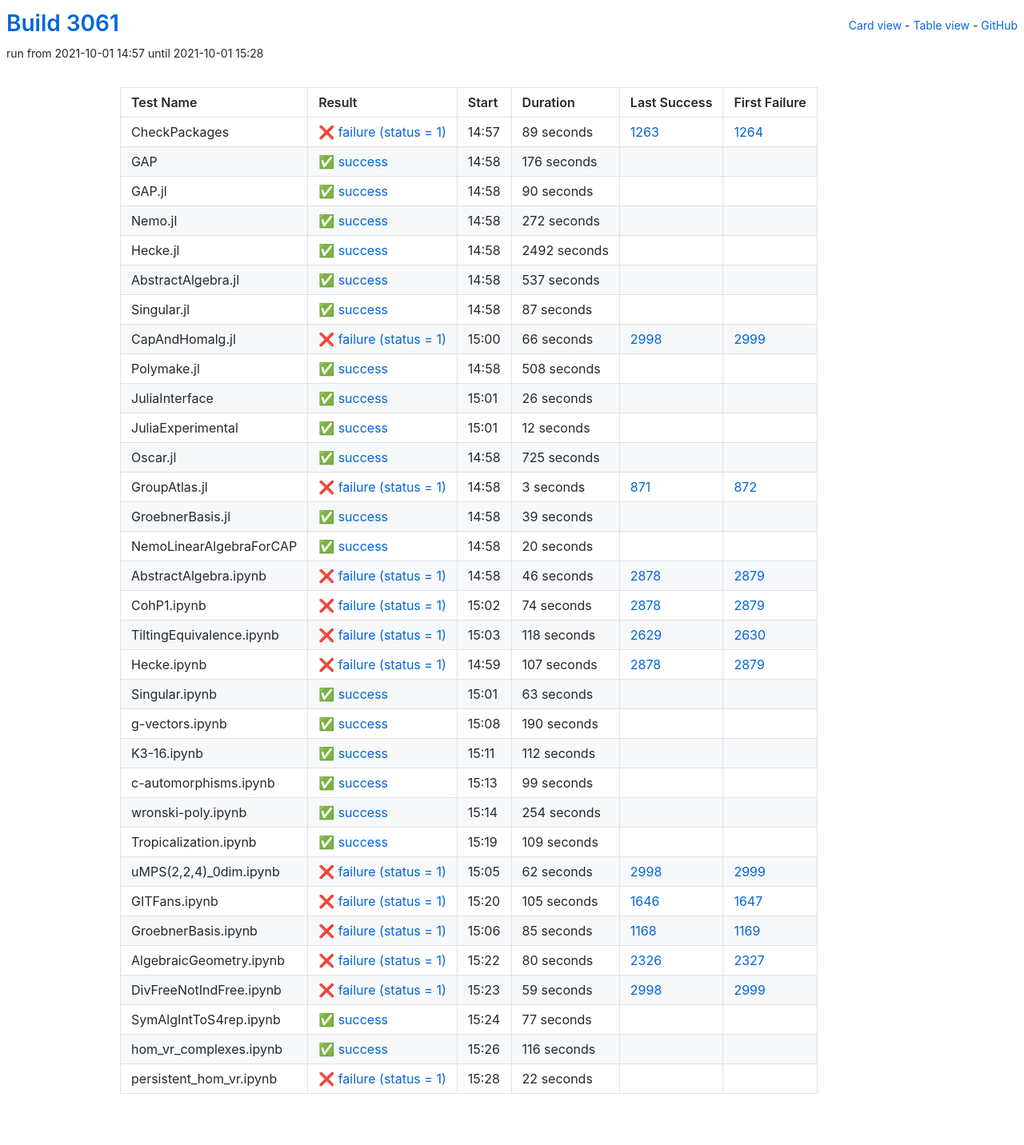
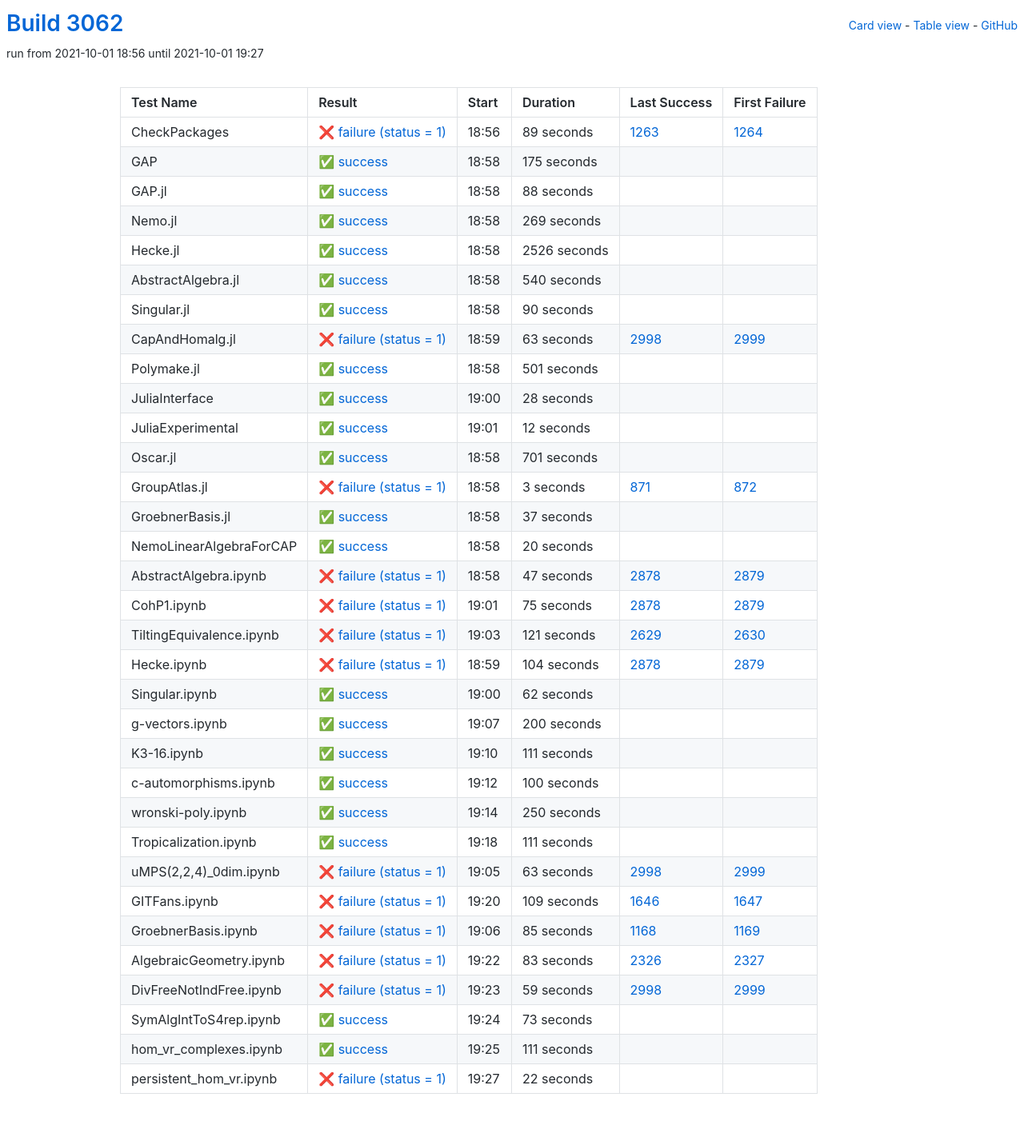
Before and after one commit to oscar-system/oscar-ci-status-stable, a Jekyll site: the page built from table.html, in a window 1280 px wide. Shown: the whole page at 80% size. Built offline with Jekyll 4.4.1, drawn with Linux system fonts in a browser that asks for light colours.

Commit message:
Build #3062

```diff
--- a/_data/ci.yml
+++ b/_data/ci.yml
@@ -1,6 +1,6 @@
 ---
-build: 3061
-build_url: https://oscarci.mathematik.uni-kl.de/job/oscar-stable/3061/
+build: 3062
+build_url: https://oscarci.mathematik.uni-kl.de/job/oscar-stable/3062/
 job: oscar-stable
 organization: oscar-system
 repo: oscar-ci-status-stable
@@ -8,8 +8,8 @@ repourl: https://github.com/oscar-system/oscar-ci-status-stable
 tests:
 - name: CheckPackages
   id: checkpackages
-  log: https://oscarci.mathematik.uni-kl.de/job/oscar-stable/3061/artifact/logs/build-3061/CheckPackages.log
-  start: 2021-10-01 14:57
+  log: https://oscarci.mathematik.uni-kl.de/job/oscar-stable/3062/artifact/logs/build-3062/CheckPackages.log
+  start: 2021-10-01 18:56
   success: false
   exitcode: 1
   status: failure
@@ -20,20 +20,68 @@ tests:
   first_failure_url: https://oscarci.mathematik.uni-kl.de/job/oscar-stable/1264/
 - name: GAP
   id: gap
-  log: https://oscarci.mathematik.uni-kl.de/job/oscar-stable/3061/artifact/logs/build-3061/GAP.log
-  start: 2021-10-01 14:58
+  log: https://oscarci.mathematik.uni-kl.de/job/oscar-stable/3062/artifact/logs/build-3062/GAP.log
+  start: 2021-10-01 18:58
   success: true
   exitcode: 0
   status: success
-  duration: 176
+  duration: 175
   last_success: false
   last_success_url:
   first_failure: false
   first_failure_url:
 - name: GAP.jl
   id: gap-jl
-  log: https://oscarci.mathematik.uni-kl.de/job/oscar-stable/3061/artifact/logs/build-3061/GAP.jl.log
-  start: 2021-10-01 14:58
+  log: https://oscarci.mathematik.uni-kl.de/job/oscar-stable/3062/artifact/logs/build-3062/GAP.jl.log
+  start: 2021-10-01 18:58
+  success: true
+  exitcode: 0
+  status: success
+  duration: 88
+  last_success: false
+  last_success_url:
+  first_failure: false
+  first_failure_url:
+- name: Nemo.jl
+  id: nemo-jl
+  log: https://oscarci.mathematik.uni-kl.de/job/oscar-stable/3062/artifact/logs/build-3062/Nemo.jl.log
+  start: 2021-10-01 18:58
+  success: true
+  exitcode: 0
+  status: success
+  duration: 269
+  last_success: false
+  last_success_url:
+  first_failure: false
+  first_failure_url:
+- name: Hecke.jl
+  id: hecke-jl
+  log: https://oscarci.mathematik.uni-kl.de/job/oscar-stable/3062/artifact/logs/build-3062/Hecke.jl.log
+  start: 2021-10-01 18:58
+  success: true
+  exitcode: 0
+  status: success
+  duration: 2526
+  last_success: false
+  last_success_url:
+  first_failure: false
+  first_failure_url:
+- name: AbstractAlgebra.jl
+  id: abstractalgebra-jl
+  log: https://oscarci.mathematik.uni-kl.de/job/oscar-stable/3062/artifact/logs/build-3062/AbstractAlgebra.jl.log
+  start: 2021-10-01 18:58
+  success: true
+  exitcode: 0
+  status: success
+  duration: 540
+  last_success: false
+  last_success_url:
+  first_failure: false
+  first_failure_url:
+- name: Singular.jl
+  id: singular-jl
+  log: https://oscarci.mathematik.uni-kl.de/job/oscar-stable/3062/artifact/logs/build-3062/Singular.jl.log
+  start: 2021-10-01 18:58
   success: true
   exitcode: 0
   status: success
@@ -42,94 +90,46 @@ tests:
   last_success_url:
   first_failure: false
   first_failure_url:
-- name: Nemo.jl
-  id: nemo-jl
-  log: https://oscarci.mathematik.uni-kl.de/job/oscar-stable/3061/artifact/logs/build-3061/Nemo.jl.log
-  start: 2021-10-01 14:58
-  success: true
-  exitcode: 0
-  status: success
-  duration: 272
-  last_success: false
-  last_success_url:
-  first_failure: false
-  first_failure_url:
-- name: Hecke.jl
-  id: hecke-jl
-  log: https://oscarci.mathematik.uni-kl.de/job/oscar-stable/3061/artifact/logs/build-3061/Hecke.jl.log
-  start: 2021-10-01 14:58
-  success: true
-  exitcode: 0
-  status: success
-  duration: 2492
-  last_success: false
-  last_success_url:
-  first_failure: false
-  first_failure_url:
-- name: AbstractAlgebra.jl
-  id: abstractalgebra-jl
-  log: https://oscarci.mathematik.uni-kl.de/job/oscar-stable/3061/artifact/logs/build-3061/AbstractAlgebra.jl.log
-  start: 2021-10-01 14:58
-  success: true
-  exitcode: 0
-  status: success
-  duration: 537
-  last_success: false
-  last_success_url:
-  first_failure: false
-  first_failure_url:
-- name: Singular.jl
-  id: singular-jl
-  log: https://oscarci.mathematik.uni-kl.de/job/oscar-stable/3061/artifact/logs/build-3061/Singular.jl.log
-  start: 2021-10-01 14:58
-  success: true
-  exitcode: 0
-  status: success
-  duration: 87
-  last_success: false
-  last_success_url:
-  first_failure: false
-  first_failure_url:
 - name: CapAndHomalg.jl
   id: capandhomalg-jl
-  log: https://oscarci.mathematik.uni-kl.de/job/oscar-stable/3061/artifact/logs/build-3061/CapAndHomalg.jl.log
-  start: 2021-10-01 15:00
+  log: https://oscarci.mathematik.uni-kl.de/job/oscar-stable/3062/artifact/logs/build-3062/CapAndHomalg.jl.log
+  start: 2021-10-01 18:59
   success: false
   exitcode: 1
   status: failure
-  duration: 66
+  duration: 63
   last_success: 2998
   last_success_url: https://oscarci.mathematik.uni-kl.de/job/oscar-stable/2998/
   first_failure: 2999
   first_failure_url: https://oscarci.mathematik.uni-kl.de/job/oscar-stable/2999/
 - name: Polymake.jl
   id: polymake-jl
-  log: https://oscarci.mathematik.uni-kl.de/job/oscar-stable/3061/artifact/logs/build-3061/Polymake.jl.log
-  start: 2021-10-01 14:58
+  log: https://oscarci.mathematik.uni-kl.de/job/oscar-stable/3062/artifact/logs/build-3062/Polymake.jl.log
+  start: 2021-10-01 18:58
   success: true
   exitcode: 0
   status: success
-  duration: 508
+  duration: 501
   last_success: false
   last_success_url:
   first_failure: false
   first_failure_url:
 - name: JuliaInterface
   id: juliainterface
-  log: https://oscarci.mathematik.uni-kl.de/job/oscar-stable/3061/artifact/logs/build-3061/JuliaInterface.log
-  start: 2021-10-01 15:01
+  log: https://oscarci.mathematik.uni-kl.de/job/oscar-stable/3062/artifact/logs/build-3062/JuliaInterface.log
+  start: 2021-10-01 19:00
   success: true
   exitcode: 0
   status: success
-  duration: 26
+  duration: 28
   last_success: false
   last_success_url:
   first_failure: false
   first_failure_url:
 - name: JuliaExperimental
   id: juliaexperimental
-  log: https://oscarci.mathematik.uni-kl.de/job/oscar-stable/3061/artifact/logs/build-3061/JuliaExperimental.log
-  start: 2021-10-01 15:01
+  log: https://oscarci.mathematik.uni-kl.de/job/oscar-stable/3062/artifact/logs/build-3062/JuliaExperimental.log
+  start: 2021-10-01 19:01
   success: true
   exitcode: 0
   status: success
@@ -140,20 +140,20 @@ tests:
   first_failure_url:
 - name: Oscar.jl
   id: oscar-jl
-  log: https://oscarci.mathematik.uni-kl.de/job/oscar-stable/3061/artifact/logs/build-3061/Oscar.jl.log
-  start: 2021-10-01 14:58
+  log: https://oscarci.mathematik.uni-kl.de/job/oscar-stable/3062/artifact/logs/build-3062/Oscar.jl.log
+  start: 2021-10-01 18:58
   success: true
   exitcode: 0
   status: success
-  duration: 725
+  duration: 701
   last_success: false
   last_success_url:
   first_failure: false
   first_failure_url:
 - name: GroupAtlas.jl
   id: groupatlas-jl
-  log: https://oscarci.mathematik.uni-kl.de/job/oscar-stable/3061/artifact/logs/build-3061/GroupAtlas.jl.log
-  start: 2021-10-01 14:58
+  log: https://oscarci.mathematik.uni-kl.de/job/oscar-stable/3062/artifact/logs/build-3062/GroupAtlas.jl.log
+  start: 2021-10-01 18:58
   success: false
   exitcode: 1
   status: failure
@@ -164,20 +164,20 @@ tests:
   first_failure_url: https://oscarci.mathematik.uni-kl.de/job/oscar-stable/872/
 - name: GroebnerBasis.jl
   id: groebnerbasis-jl
-  log: https://oscarci.mathematik.uni-kl.de/job/oscar-stable/3061/artifact/logs/build-3061/GroebnerBasis.jl.log
-  start: 2021-10-01 14:58
+  log: https://oscarci.mathematik.uni-kl.de/job/oscar-stable/3062/artifact/logs/build-3062/GroebnerBasis.jl.log
+  start: 2021-10-01 18:58
   success: true
   exitcode: 0
   status: success
-  duration: 39
+  duration: 37
   last_success: false
   last_success_url:
   first_failure: false
   first_failure_url:
 - name: NemoLinearAlgebraForCAP
   id: nemolinearalgebraforcap
-  log: https://oscarci.mathematik.uni-kl.de/job/oscar-stable/3061/artifact/logs/build-3061/NemoLinearAlgebraForCAP.log
-  start: 2021-10-01 14:58
+  log: https://oscarci.mathematik.uni-kl.de/job/oscar-stable/3062/artifact/logs/build-3062/NemoLinearAlgebraForCAP.log
+  start: 2021-10-01 18:58
   success: true
   exitcode: 0
   status: success
@@ -188,152 +188,152 @@ tests:
   first_failure_url:
 - name: AbstractAlgebra.ipynb
   id: abstractalgebra-ipynb
-  log: https://oscarci.mathematik.uni-kl.de/job/oscar-stable/3061/artifact/logs/build-3061/AbstractAlgebra.ipynb.log
-  start: 2021-10-01 14:58
+  log: https://oscarci.mathematik.uni-kl.de/job/oscar-stable/3062/artifact/logs/build-3062/AbstractAlgebra.ipynb.log
+  start: 2021-10-01 18:58
   success: false
   exitcode: 1
   status: failure
-  duration: 46
+  duration: 47
   last_success: 2878
   last_success_url: https://oscarci.mathematik.uni-kl.de/job/oscar-stable/2878/
   first_failure: 2879
   first_failure_url: https://oscarci.mathematik.uni-kl.de/job/oscar-stable/2879/
 - name: CohP1.ipynb
   id: cohp1-ipynb
-  log: https://oscarci.mathematik.uni-kl.de/job/oscar-stable/3061/artifact/logs/build-3061/CohP1.ipynb.log
-  start: 2021-10-01 15:02
+  log: https://oscarci.mathematik.uni-kl.de/job/oscar-stable/3062/artifact/logs/build-3062/CohP1.ipynb.log
+  start: 2021-10-01 19:01
   success: false
   exitcode: 1
   status: failure
-  duration: 74
+  duration: 75
   last_success: 2878
   last_success_url: https://oscarci.mathematik.uni-kl.de/job/oscar-stable/2878/
   first_failure: 2879
   first_failure_url: https://oscarci.mathematik.uni-kl.de/job/oscar-stable/2879/
 - name: TiltingEquivalence.ipynb
   id: tiltingequivalence-ipynb
-  log: https://oscarci.mathematik.uni-kl.de/job/oscar-stable/3061/artifact/logs/build-3061/TiltingEquivalence.ipynb.log
-  start: 2021-10-01 15:03
+  log: https://oscarci.mathematik.uni-kl.de/job/oscar-stable/3062/artifact/logs/build-3062/TiltingEquivalence.ipynb.log
+  start: 2021-10-01 19:03
   success: false
   exitcode: 1
   status: failure
-  duration: 118
+  duration: 121
   last_success: 2629
   last_success_url: https://oscarci.mathematik.uni-kl.de/job/oscar-stable/2629/
   first_failure: 2630
   first_failure_url: https://oscarci.mathematik.uni-kl.de/job/oscar-stable/2630/
 - name: Hecke.ipynb
   id: hecke-ipynb
-  log: https://oscarci.mathematik.uni-kl.de/job/oscar-stable/3061/artifact/logs/build-3061/Hecke.ipynb.log
-  start: 2021-10-01 14:59
+  log: https://oscarci.mathematik.uni-kl.de/job/oscar-stable/3062/artifact/logs/build-3062/Hecke.ipynb.log
+  start: 2021-10-01 18:59
   success: false
   exitcode: 1
   status: failure
-  duration: 107
+  duration: 104
   last_success: 2878
   last_success_url: https://oscarci.mathematik.uni-kl.de/job/oscar-stable/2878/
   first_failure: 2879
   first_failure_url: https://oscarci.mathematik.uni-kl.de/job/oscar-stable/2879/
 - name: Singular.ipynb
   id: singular-ipynb
-  log: https://oscarci.mathematik.uni-kl.de/job/oscar-stable/3061/artifact/logs/build-3061/Singular.ipynb.log
-  start: 2021-10-01 15:01
+  log: https://oscarci.mathematik.uni-kl.de/job/oscar-stable/3062/artifact/logs/build-3062/Singular.ipynb.log
+  start: 2021-10-01 19:00
   success: true
   exitcode: 0
   status: success
-  duration: 63
+  duration: 62
   last_success: false
   last_success_url:
   first_failure: false
   first_failure_url:
 - name: g-vectors.ipynb
   id: g-vectors-ipynb
-  log: https://oscarci.mathematik.uni-kl.de/job/oscar-stable/3061/artifact/logs/build-3061/g-vectors.ipynb.log
-  start: 2021-10-01 15:08
+  log: https://oscarci.mathematik.uni-kl.de/job/oscar-stable/3062/artifact/logs/build-3062/g-vectors.ipynb.log
+  start: 2021-10-01 19:07
   success: true
   exitcode: 0
   status: success
-  duration: 190
+  duration: 200
   last_success: false
   last_success_url:
   first_failure: false
   first_failure_url:
 - name: K3-16.ipynb
   id: k3-16-ipynb
-  log: https://oscarci.mathematik.uni-kl.de/job/oscar-stable/3061/artifact/logs/build-3061/K3-16.ipynb.log
-  start: 2021-10-01 15:11
+  log: https://oscarci.mathematik.uni-kl.de/job/oscar-stable/3062/artifact/logs/build-3062/K3-16.ipynb.log
+  start: 2021-10-01 19:10
   success: true
   exitcode: 0
   status: success
-  duration: 112
+  duration: 111
   last_success: false
   last_success_url:
   first_failure: false
   first_failure_url:
 - name: c-automorphisms.ipynb
   id: c-automorphisms-ipynb
-  log: https://oscarci.mathematik.uni-kl.de/job/oscar-stable/3061/artifact/logs/build-3061/c-automorphisms.ipynb.log
-  start: 2021-10-01 15:13
+  log: https://oscarci.mathematik.uni-kl.de/job/oscar-stable/3062/artifact/logs/build-3062/c-automorphisms.ipynb.log
+  start: 2021-10-01 19:12
   success: true
   exitcode: 0
   status: success
-  duration: 99
+  duration: 100
   last_success: false
   last_success_url:
   first_failure: false
   first_failure_url:
 - name: wronski-poly.ipynb
   id: wronski-poly-ipynb
-  log: https://oscarci.mathematik.uni-kl.de/job/oscar-stable/3061/artifact/logs/build-3061/wronski-poly.ipynb.log
-  start: 2021-10-01 15:14
+  log: https://oscarci.mathematik.uni-kl.de/job/oscar-stable/3062/artifact/logs/build-3062/wronski-poly.ipynb.log
+  start: 2021-10-01 19:14
   success: true
   exitcode: 0
   status: success
-  duration: 254
+  duration: 250
   last_success: false
   last_success_url:
   first_failure: false
   first_failure_url:
 - name: Tropicalization.ipynb
   id: tropicalization-ipynb
-  log: https://oscarci.mathematik.uni-kl.de/job/oscar-stable/3061/artifact/logs/build-3061/Tropicalization.ipynb.log
-  start: 2021-10-01 15:19
+  log: https://oscarci.mathematik.uni-kl.de/job/oscar-stable/3062/artifact/logs/build-3062/Tropicalization.ipynb.log
+  start: 2021-10-01 19:18
   success: true
   exitcode: 0
   status: success
-  duration: 109
+  duration: 111
   last_success: false
   last_success_url:
   first_failure: false
   first_failure_url:
 - name: uMPS(2,2,4)_0dim.ipynb
   id: umps-2-2-4-0dim-ipynb
-  log: https://oscarci.mathematik.uni-kl.de/job/oscar-stable/3061/artifact/logs/build-3061/uMPS-2-2-4-_0dim.ipynb.log
-  start: 2021-10-01 15:05
+  log: https://oscarci.mathematik.uni-kl.de/job/oscar-stable/3062/artifact/logs/build-3062/uMPS-2-2-4-_0dim.ipynb.log
+  start: 2021-10-01 19:05
   success: false
   exitcode: 1
   status: failure
-  duration: 62
+  duration: 63
   last_success: 2998
   last_success_url: https://oscarci.mathematik.uni-kl.de/job/oscar-stable/2998/
   first_failure: 2999
   first_failure_url: https://oscarci.mathematik.uni-kl.de/job/oscar-stable/2999/
 - name: GITFans.ipynb
   id: gitfans-ipynb
-  log: https://oscarci.mathematik.uni-kl.de/job/oscar-stable/3061/artifact/logs/build-3061/GITFans.ipynb.log
-  start: 2021-10-01 15:20
+  log: https://oscarci.mathematik.uni-kl.de/job/oscar-stable/3062/artifact/logs/build-3062/GITFans.ipynb.log
+  start: 2021-10-01 19:20
   success: false
   exitcode: 1
   status: failure
-  duration: 105
+  duration: 109
   last_success: 1646
   last_success_url: https://oscarci.mathematik.uni-kl.de/job/oscar-stable/1646/
   first_failure: 1647
   first_failure_url: https://oscarci.mathematik.uni-kl.de/job/oscar-stable/1647/
 - name: GroebnerBasis.ipynb
   id: groebnerbasis-ipynb
-  log: https://oscarci.mathematik.uni-kl.de/job/oscar-stable/3061/artifact/logs/build-3061/GroebnerBasis.ipynb.log
-  start: 2021-10-01 15:06
+  log: https://oscarci.mathematik.uni-kl.de/job/oscar-stable/3062/artifact/logs/build-3062/GroebnerBasis.ipynb.log
+  start: 2021-10-01 19:06
   success: false
   exitcode: 1
   status: failure
@@ -344,20 +344,20 @@ tests:
   first_failure_url: https://oscarci.mathematik.uni-kl.de/job/oscar-stable/1169/
 - name: AlgebraicGeometry.ipynb
   id: algebraicgeometry-ipynb
-  log: https://oscarci.mathematik.uni-kl.de/job/oscar-stable/3061/artifact/logs/build-3061/AlgebraicGeometry.ipynb.log
-  start: 2021-10-01 15:22
+  log: https://oscarci.mathematik.uni-kl.de/job/oscar-stable/3062/artifact/logs/build-3062/AlgebraicGeometry.ipynb.log
+  start: 2021-10-01 19:22
   success: false
   exitcode: 1
   status: failure
-  duration: 80
+  duration: 83
   last_success: 2326
   last_success_url: https://oscarci.mathematik.uni-kl.de/job/oscar-stable/2326/
   first_failure: 2327
   first_failure_url: https://oscarci.mathematik.uni-kl.de/job/oscar-stable/2327/
 - name: DivFreeNotIndFree.ipynb
   id: divfreenotindfree-ipynb
-  log: https://oscarci.mathematik.uni-kl.de/job/oscar-stable/3061/artifact/logs/build-3061/DivFreeNotIndFree.ipynb.log
-  start: 2021-10-01 15:23
+  log: https://oscarci.mathematik.uni-kl.de/job/oscar-stable/3062/artifact/logs/build-3062/DivFreeNotIndFree.ipynb.log
+  start: 2021-10-01 19:23
   success: false
   exitcode: 1
   status: failure
@@ -368,32 +368,32 @@ tests:
   first_failure_url: https://oscarci.mathematik.uni-kl.de/job/oscar-stable/2999/
 - name: SymAlgIntToS4rep.ipynb
   id: symalginttos4rep-ipynb
-  log: https://oscarci.mathematik.uni-kl.de/job/oscar-stable/3061/artifact/logs/build-3061/SymAlgIntToS4rep.ipynb.log
-  start: 2021-10-01 15:24
+  log: https://oscarci.mathematik.uni-kl.de/job/oscar-stable/3062/artifact/logs/build-3062/SymAlgIntToS4rep.ipynb.log
+  start: 2021-10-01 19:24
   success: true
   exitcode: 0
   status: success
-  duration: 77
+  duration: 73
   last_success: false
   last_success_url:
   first_failure: false
   first_failure_url:
 - name: hom_vr_complexes.ipynb
   id: hom-vr-complexes-ipynb
-  log: https://oscarci.mathematik.uni-kl.de/job/oscar-stable/3061/artifact/logs/build-3061/hom_vr_complexes.ipynb.log
-  start: 2021-10-01 15:26
+  log: https://oscarci.mathematik.uni-kl.de/job/oscar-stable/3062/artifact/logs/build-3062/hom_vr_complexes.ipynb.log
+  start: 2021-10-01 19:25
   success: true
   exitcode: 0
   status: success
-  duration: 116
+  duration: 111
   last_success: false
   last_success_url:
   first_failure: false
   first_failure_url:
 - name: persistent_hom_vr.ipynb
   id: persistent-hom-vr-ipynb
-  log: https://oscarci.mathematik.uni-kl.de/job/oscar-stable/3061/artifact/logs/build-3061/persistent_hom_vr.ipynb.log
-  start: 2021-10-01 15:28
+  log: https://oscarci.mathematik.uni-kl.de/job/oscar-stable/3062/artifact/logs/build-3062/persistent_hom_vr.ipynb.log
+  start: 2021-10-01 19:27
   success: false
   exitcode: 1
   status: failure
```
Also changed, not shown: README.md.
